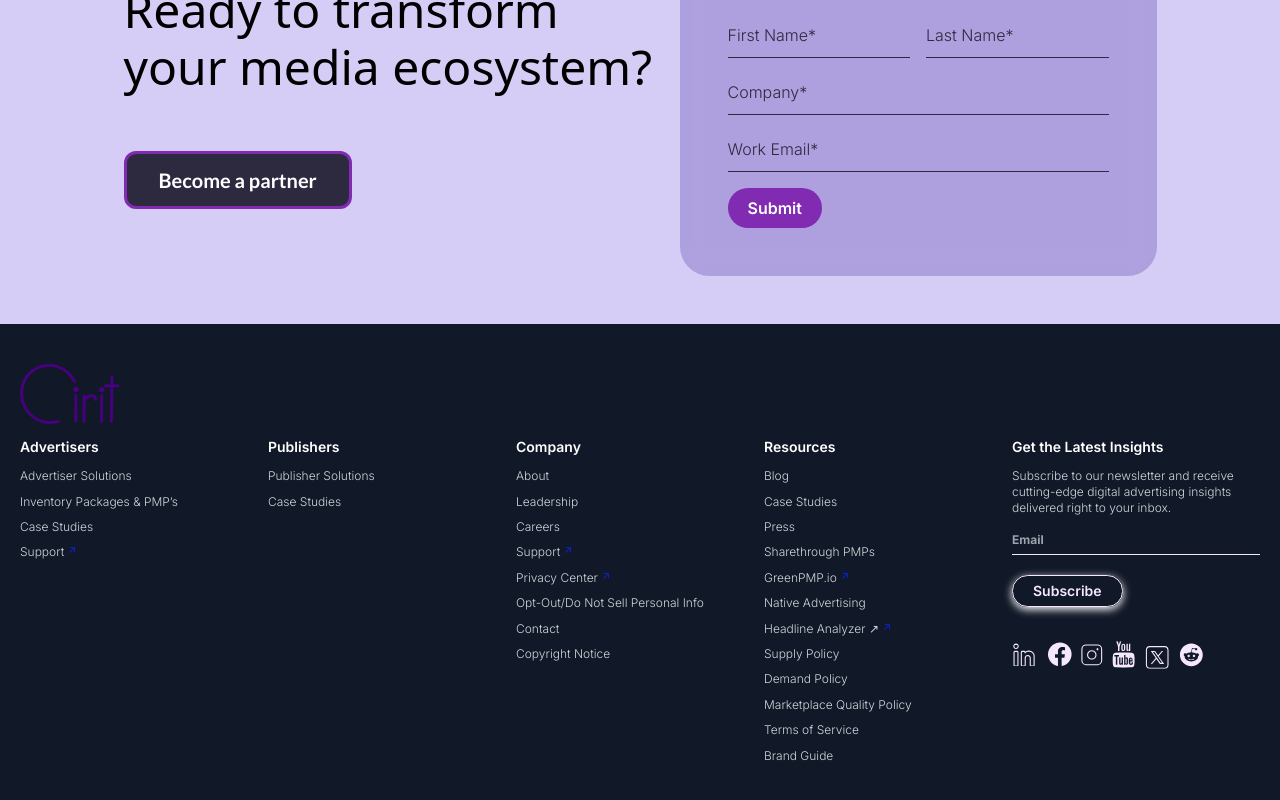
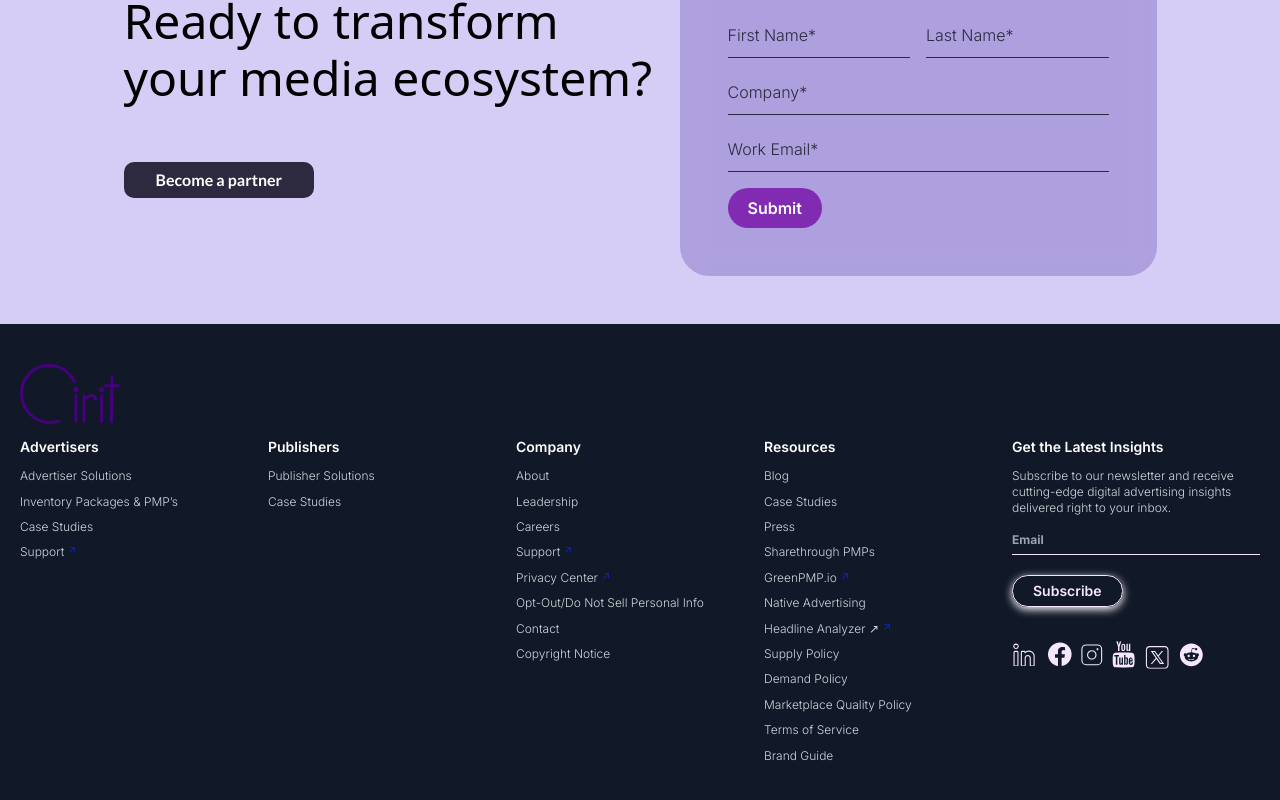
Before and after one commit to shivc868/airitlive, a Next.js app: page / in a window 1280 px wide. Shown: the part 2978-3778 px from the top of the page. Built offline with nearby package versions, Linux system fonts and the light colour scheme.

Commit message:
add icon

```diff
--- a/components/common/SecondaryButton.jsx
+++ /dev/null
@@ -1,9 +0,0 @@
-import React from 'react'
-
-const SecondaryButton = () => {
-  return (
-    <div>SecondaryButton</div>
-  )
-}
-
-export default SecondaryButton
--- /dev/null
+++ b/components/common/SecondaryButton.tsx
@@ -0,0 +1,27 @@
+import React from "react";
+
+interface SecondaryButtonProps {
+  children: React.ReactNode;
+  onClick?: () => void;
+  className?: string;
+  icon?: React.ReactNode; // Optional icon prop
+}
+
+const SecondaryButton: React.FC<SecondaryButtonProps> = ({
+  children,
+  onClick,
+  className = "",
+  icon,
+}) => {
+  return (
+    <button
+      onClick={onClick}
+      className={`flex items-center justify-center gap-2 rounded-[10px] bg-thunder font-lato font-bold px-8 py-1.5 text-white hover:bg-purple duration-300 ease-in-out ${className}`}
+    >
+      {icon && <span>{icon}</span>} {/* Render icon only if it exists */}
+      {children}
+    </button>
+  );
+};
+
+export default SecondaryButton;
--- a/components/common/contactus/ContactUs.tsx
+++ b/components/common/contactus/ContactUs.tsx
@@ -1,5 +1,7 @@
 import React from "react";
 import ContactForm from "./ContactForm";
+
+import SecondaryButton from "../SecondaryButton";
 
 const ContactUs = () => {
   return (
@@ -9,7 +11,7 @@ const ContactUs = () => {
           <h3 className="text-lg sm:text-xl md:text-3xl lg:text-[40px] xl:text-[48px] lg:leading-[119%]">
             Ready to transform your media ecosystem?
           </h3>
-          <button className="btn-primary">Become a partner </button>
+          <SecondaryButton className="">Become a partner</SecondaryButton>
         </div>
         <ContactForm />
       </div>
```
